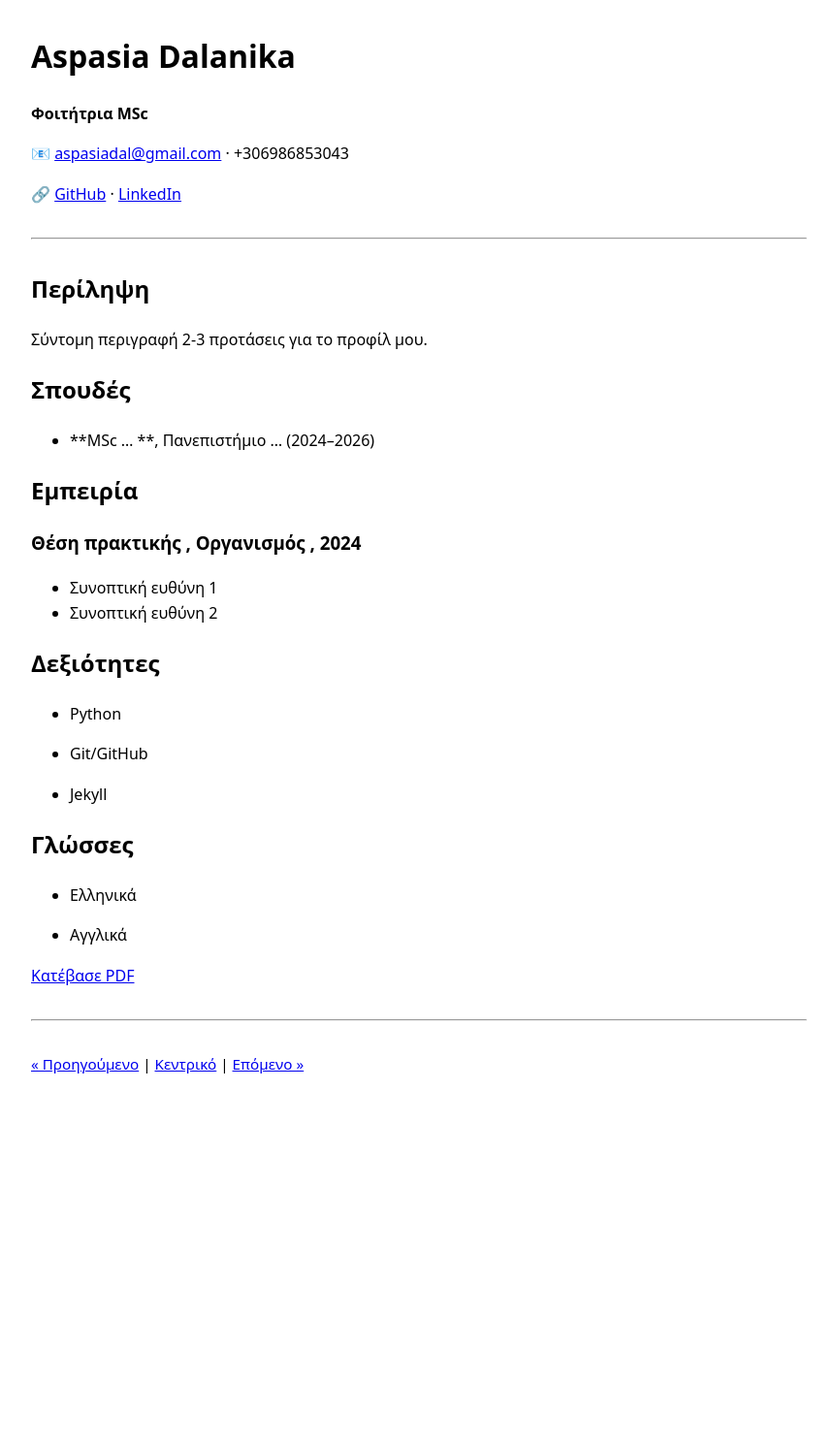
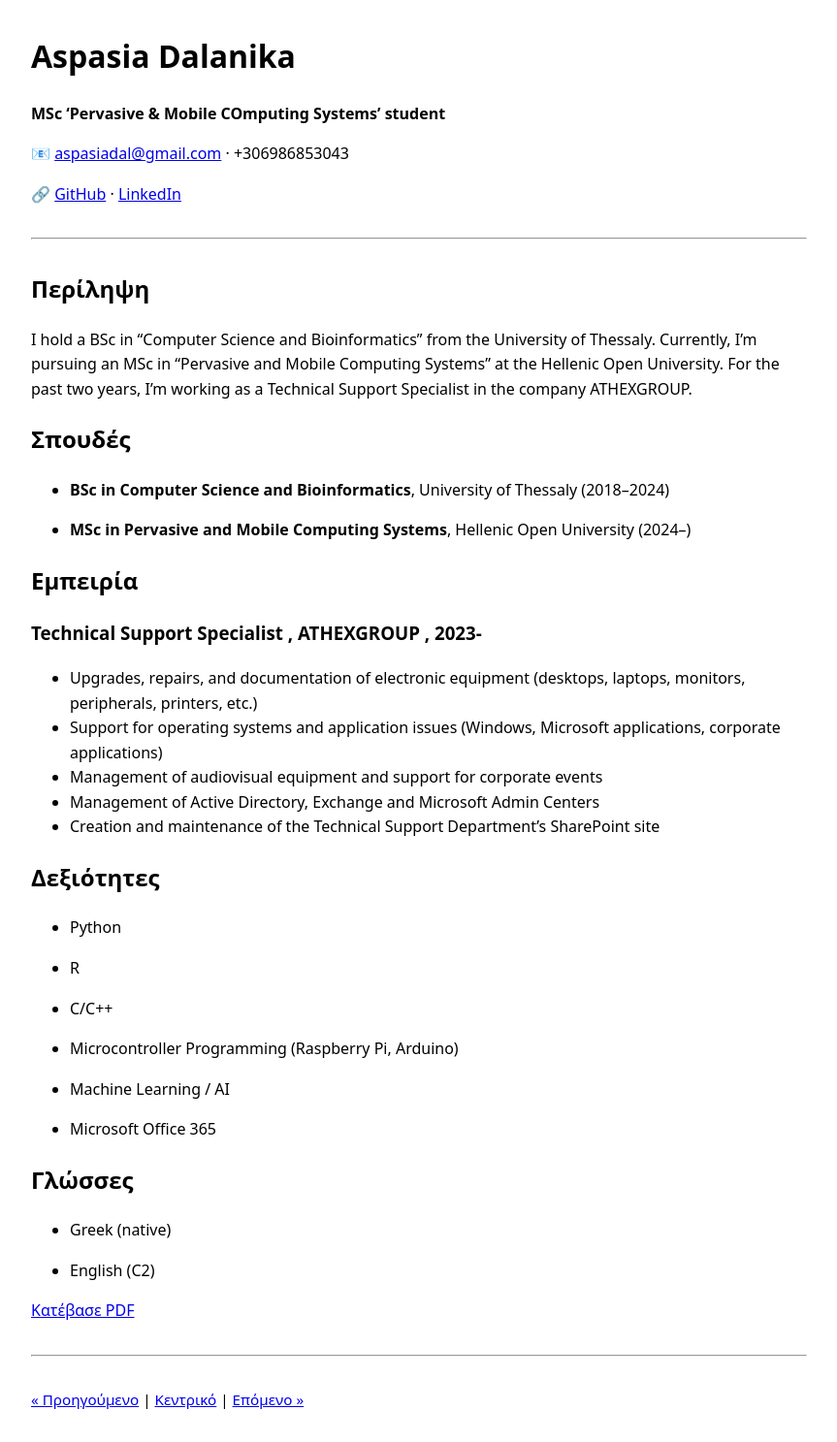
Before and after one commit to siadal/myCV, a Jekyll site: the page built from index.md, in a window 1280 px wide. Shown: the whole page at 97% size, without its empty margins (208-1071 px from the left). Built offline with Jekyll 4.4.1, drawn with Linux system fonts in a browser that asks for light colours; before the commit the page ends 1142 px from its top, so only the background shows below that.

Commit message:
cv changes

```diff
--- a/_data/cv.yml
+++ b/_data/cv.yml
@@ -1,31 +1,41 @@
 name: "Aspasia Dalanika"
-title: "Φοιτήτρια MSc"
+title: "MSc 'Pervasive & Mobile COmputing Systems' student"
 email: "aspasiadal@gmail.com"
 phone: "+306986853043"
 links:
   github: "https://github.com/siadal"
-  linkedin: "https://linkedin.com/in/το-προφίλ-μου"
+  linkedin: "https://linkedin.com/in/aspasia-dalanika"
 summary: >
-  Σύντομη περιγραφή 2-3 προτάσεις για το προφίλ μου.
+  I hold a BSc in "Computer Science and Bioinformatics" from the University of Thessaly. Currently, I'm pursuing an MSc in "Pervasive and Mobile Computing Systems" at the Hellenic Open University. For the past two years, I'm working as a Technical Support Specialist in the company ATHEXGROUP.
 
 education:
-  - degree: "MSc ... "
-    institution: "Πανεπιστήμιο ..."
-    period: "2024–2026"
+  - degree: "BSc in Computer Science and Bioinformatics"
+    institution: "University of Thessaly"
+    period: "2018–2024"
+
+  - degree: "MSc in Pervasive and Mobile Computing Systems"
+    institution: "Hellenic Open University"
+    period: "2024–"
 
 experience:
-  - role: "Θέση πρακτικής"
-    org: "Οργανισμός"
-    period: "2024"
+  - role: "Technical Support Specialist"
+    org: "ATHEXGROUP"
+    period: "2023-"
     bullets:
-      - "Συνοπτική ευθύνη 1"
-      - "Συνοπτική ευθύνη 2"
+      - "Upgrades, repairs, and documentation of electronic equipment (desktops, laptops, monitors, peripherals, printers, etc.)"
+      - "Support for operating systems and application issues (Windows, Microsoft applications, corporate applications)"
+      - "Management of audiovisual equipment and support for corporate events"
+      - "Management of Active Directory, Exchange and Microsoft Admin Centers"
+      - "Creation and maintenance of the Technical Support Department's SharePoint site"
 
 skills:
   - "Python"
-  - "Git/GitHub"
-  - "Jekyll"
+  - "R"
+  - "C/C++"
+  - "Microcontroller Programming (Raspberry Pi, Arduino)"
+  - "Machine Learning / AI"
+  - "Microsoft Office 365"
 
 languages:
-  - "Ελληνικά"
-  - "Αγγλικά"
+  - "Greek (native)"
+  - "English (C2)"
```
